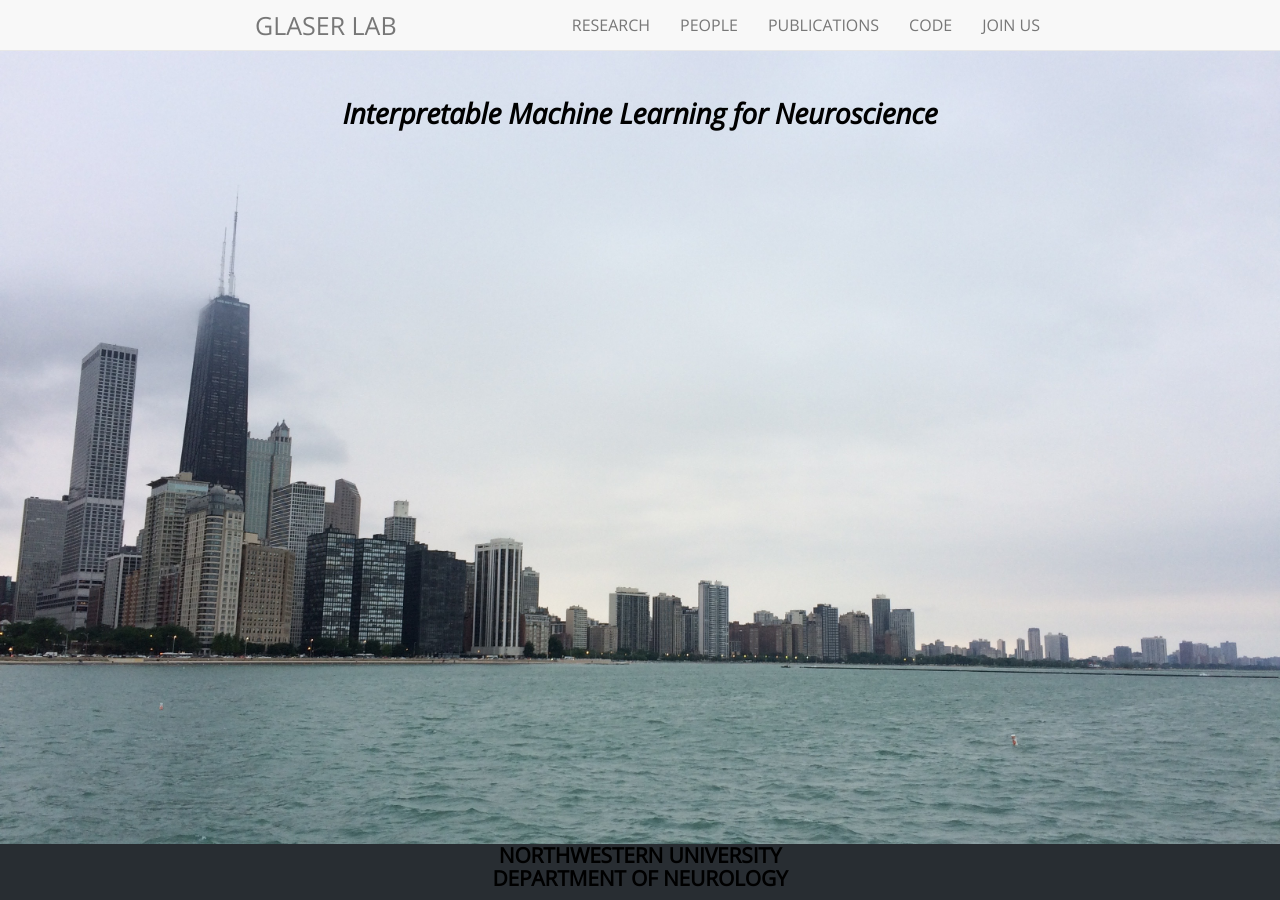
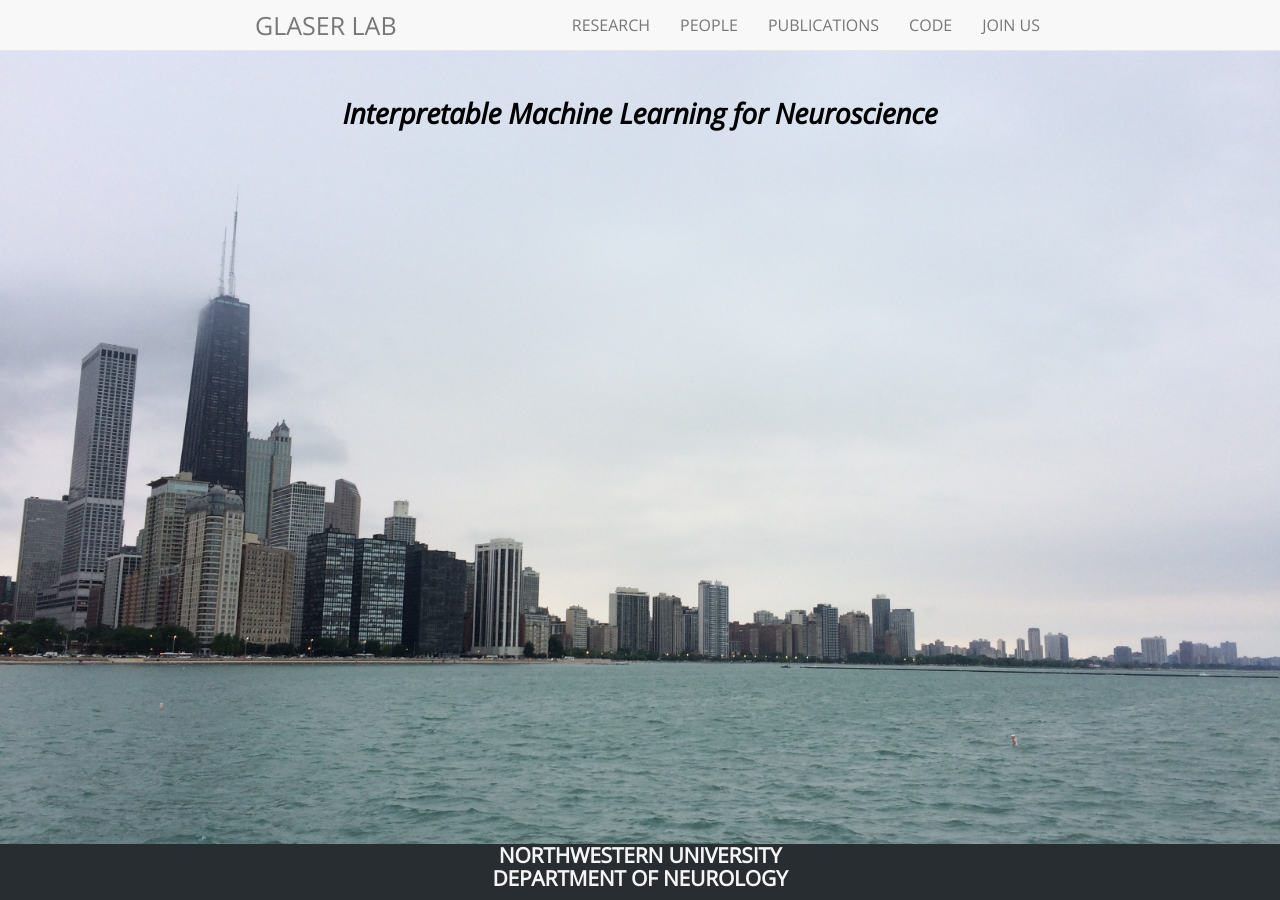
Before and after one commit to glaserlab/glaserlab.github.io, a Jekyll site: the page built from index.html, in a window 1280 px wide. Built offline with Jekyll 4.4.1, drawn with Linux system fonts in a browser that asks for light colours; nearby versions of some CDN libraries; comment, search, counter and statistics services are not loaded.

Commit message:
footer update

```diff
--- a/_includes/footer.html
+++ b/_includes/footer.html
@@ -6,7 +6,7 @@
   <!-- <div class="panel-footer">
 	  <div class="row"> -->
 		<!-- <div class="col-sm-4"> -->
-      <h5 style="font-size:1.5em; color:D3D3D3"> Northwestern University<br>Department of Neurology</h5>
+      <h5 style="font-size:1.5em; color:#F5F5F5"> Northwestern University<br>Department of Neurology</h5>
     <!-- </div> -->
     <!-- </div>
   </div> -->
```
